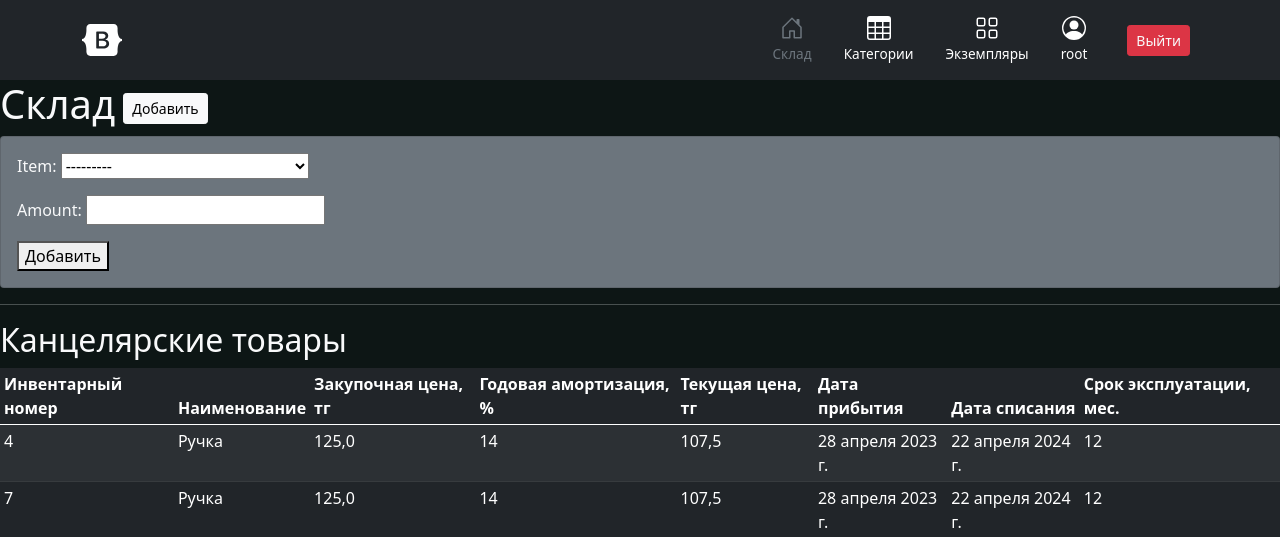
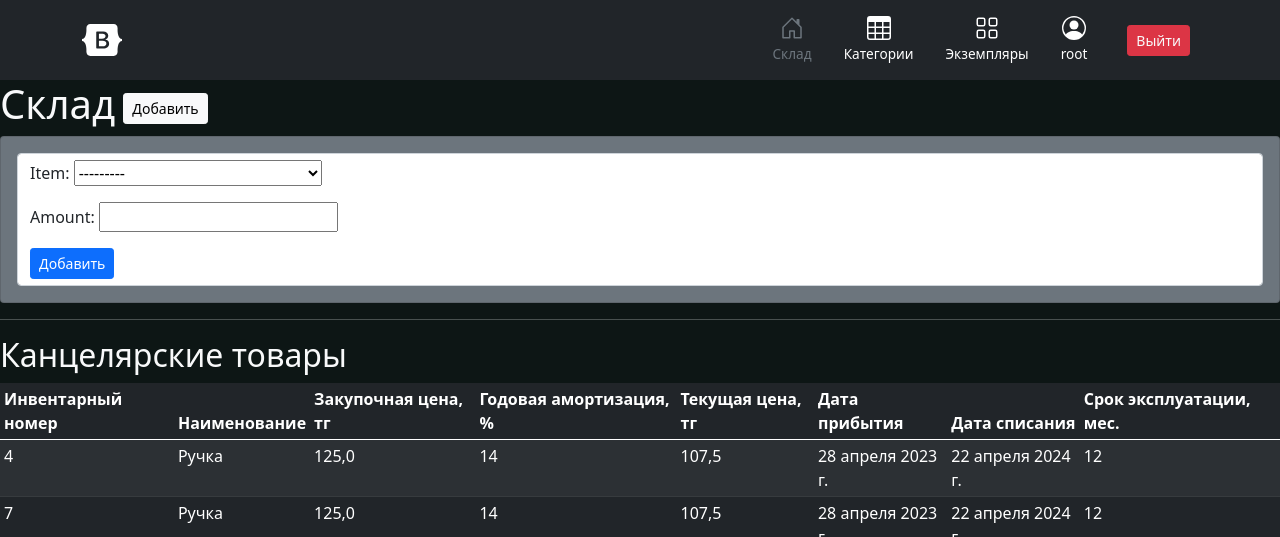
Before and after one commit to dyussenov/gp-internal-audit, a Django app: page / in a window 1280 px wide, after a click on "Добавить". Shown: the top 537 px of the page. Run offline with Django 4.2, Linux system fonts and the light colour scheme; a user stored in the database is signed in; data comes from the database, SQL or seed files in the repository; some libraries are stand-ins or nearby versions.

Commit message:
add form control

```diff
--- a/templates/categories.html
+++ b/templates/categories.html
@@ -2,11 +2,11 @@
 
 
 {% block content %}
-<form action="{% url 'categories' %}" method="post">
+<form action="{% url 'categories' %}" class="form-control" method="post">
           <h2>Добавить категорию</h2>
           {% csrf_token %}
           {{ form.as_p }}
-          <button type="submit">Добавить</button>
+          <button class="btn btn-sm btn-primary" type="submit">Добавить</button>
 </form>
 <hr color="white">
 <h2>Категории</h2>
--- a/templates/home.html
+++ b/templates/home.html
@@ -13,10 +13,10 @@
 
 <div class="collapse" id="collapseExample">
   <div class="card bg-secondary card-body">
-    <form action="{% url 'home' %}" method="post">
+    <form action="{% url 'home' %}" method="post" class="form-control">
           {% csrf_token %}
           {{ form.as_p }}
-          <button type="submit">Добавить</button>
+          <button class="btn btn-sm btn-primary" type="submit">Добавить</button>
 </form>
   </div>
 </div>
--- a/templates/items.html
+++ b/templates/items.html
@@ -2,11 +2,11 @@
 
 
 {% block content %}
-<form action="{% url 'items' %}" method="post">
+<form class="form-control" action="{% url 'items' %}" method="post">
           <h2>Добавить экземпляр</h2>
           {% csrf_token %}
           {{ form.as_p }}
-          <button type="submit">Добавить</button>
+          <button class="btn btn-sm btn-primary" type="submit">Добавить</button>
 </form>
 
 {% endblock %}
```
